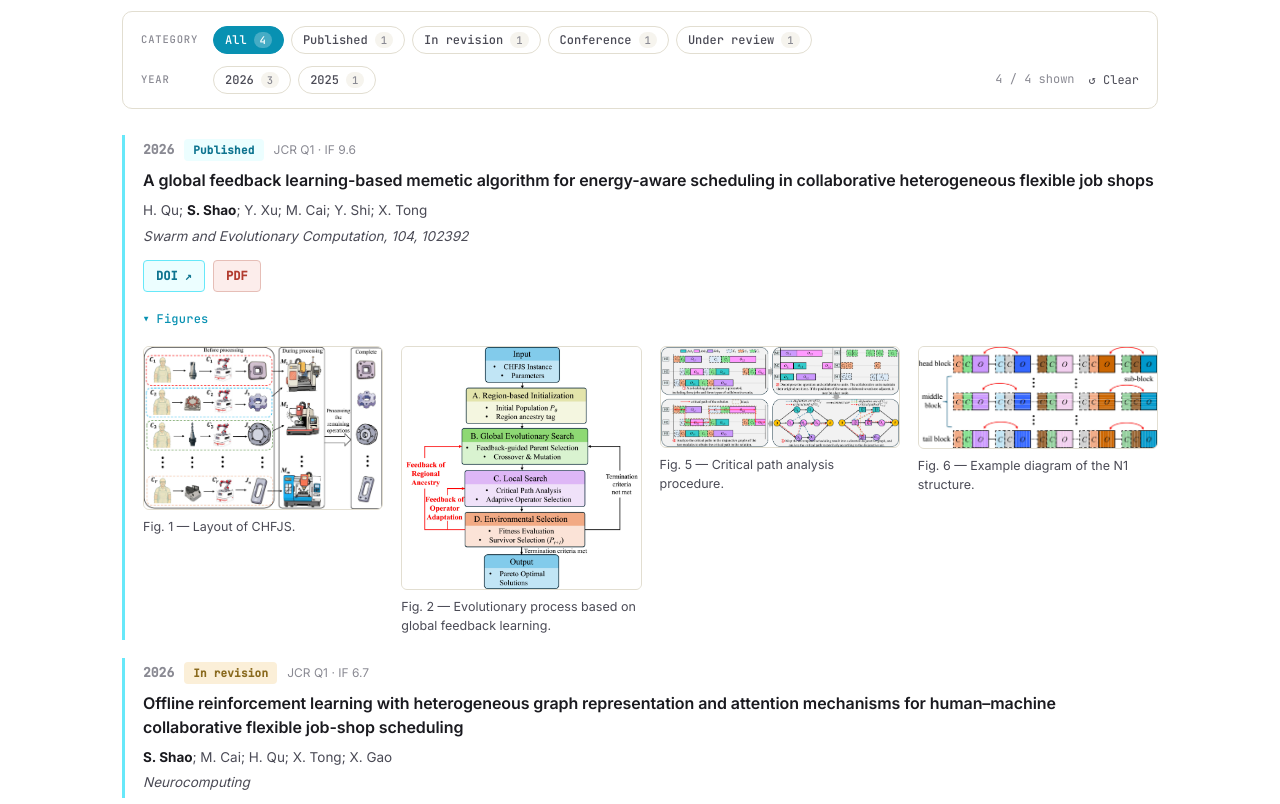
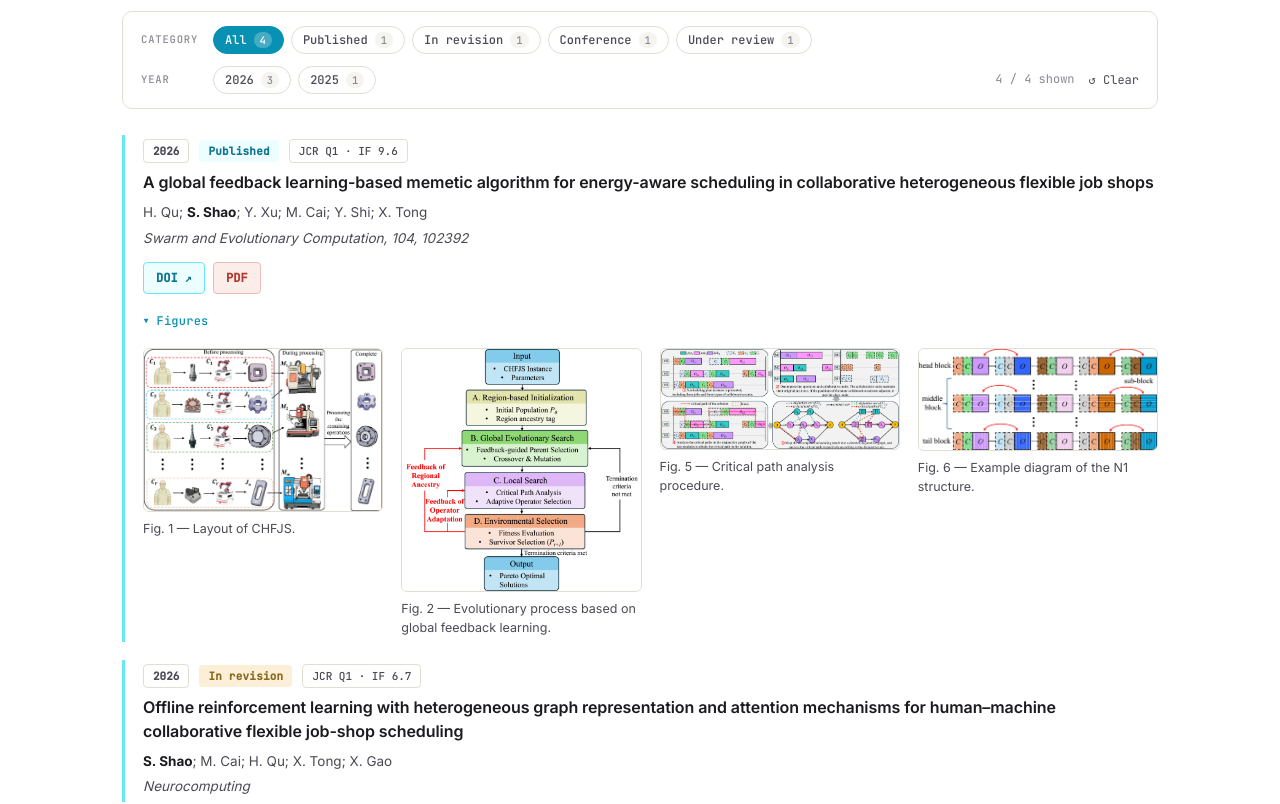
Before and after one commit to LEO-SHAO020104/leo-shao020104.github.io, a plain HTML site: page index.html in a window 1280 px wide. Shown: the part 1320-2124 px from the top of the page. Drawn offline with Linux system fonts and the light colour scheme.

Commit message:
Style pub-header year and note as boxed badges for a tidy meta row

```diff
--- a/assets/css/site.css
+++ b/assets/css/site.css
@@ -449,9 +449,12 @@ html.dark .theme-toggle .sun  { display: none; }
 }
 .pub-header .pub-year {
   font-family: var(--font-mono);
-  font-size: 13px;
+  font-size: 11px;
   font-weight: 600;
-  color: var(--ink-mute);
+  color: var(--ink-soft);
+  padding: 2px 9px;
+  border-radius: 4px;
+  border: 1px solid var(--rule);
 }
 .pub-cat {
   font-family: var(--font-mono);
@@ -468,7 +471,15 @@ html.dark .theme-toggle .sun  { display: none; }
 html.dark .cat-published  { background: #0E2A2B; color: var(--accent); }
 html.dark .cat-revision   { background: #3A2E14; color: #E0C77A; }
 html.dark .cat-conference { background: #16233B; color: #9DBCF0; }
-.pub-note { font-size: 12px; color: var(--ink-mute); }
+.pub-note {
+  font-family: var(--font-mono);
+  font-size: 11px;
+  font-weight: 500;
+  color: var(--ink-soft);
+  padding: 2px 9px;
+  border-radius: 4px;
+  border: 1px solid var(--rule);
+}
 
 .pub-title {
   font-size: 16px;
```
